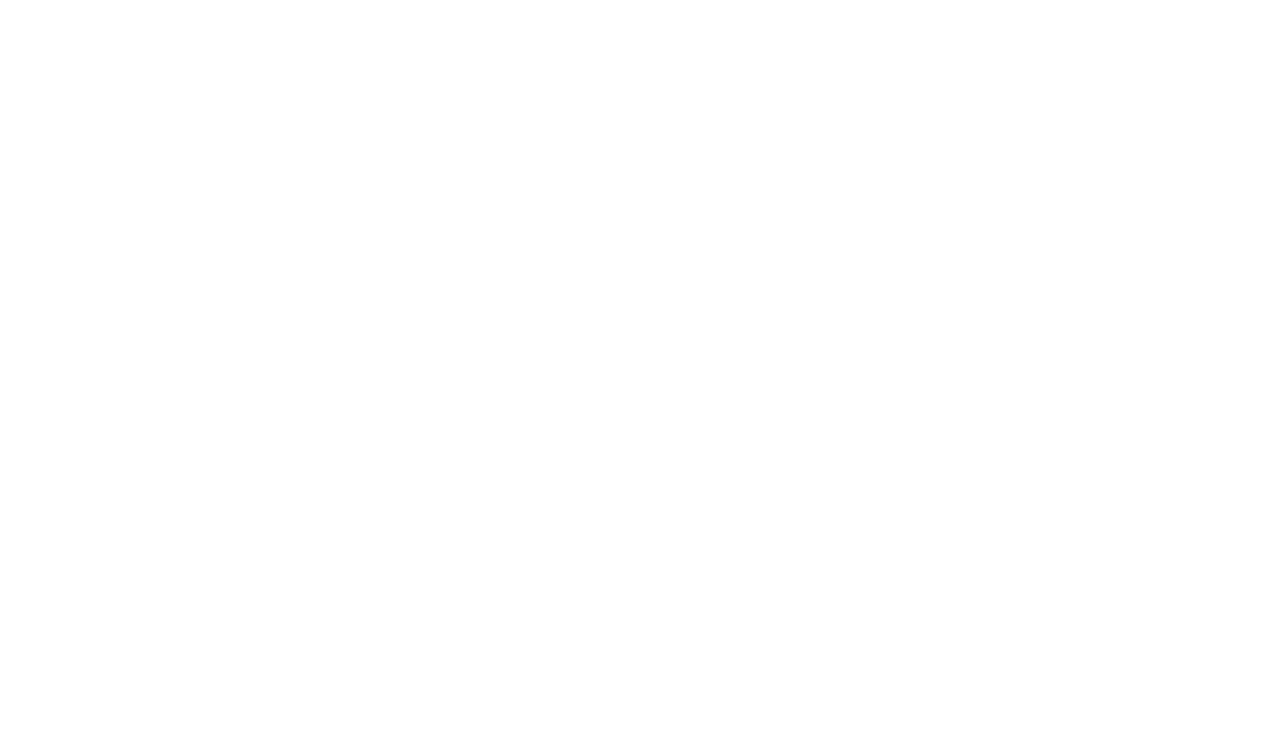
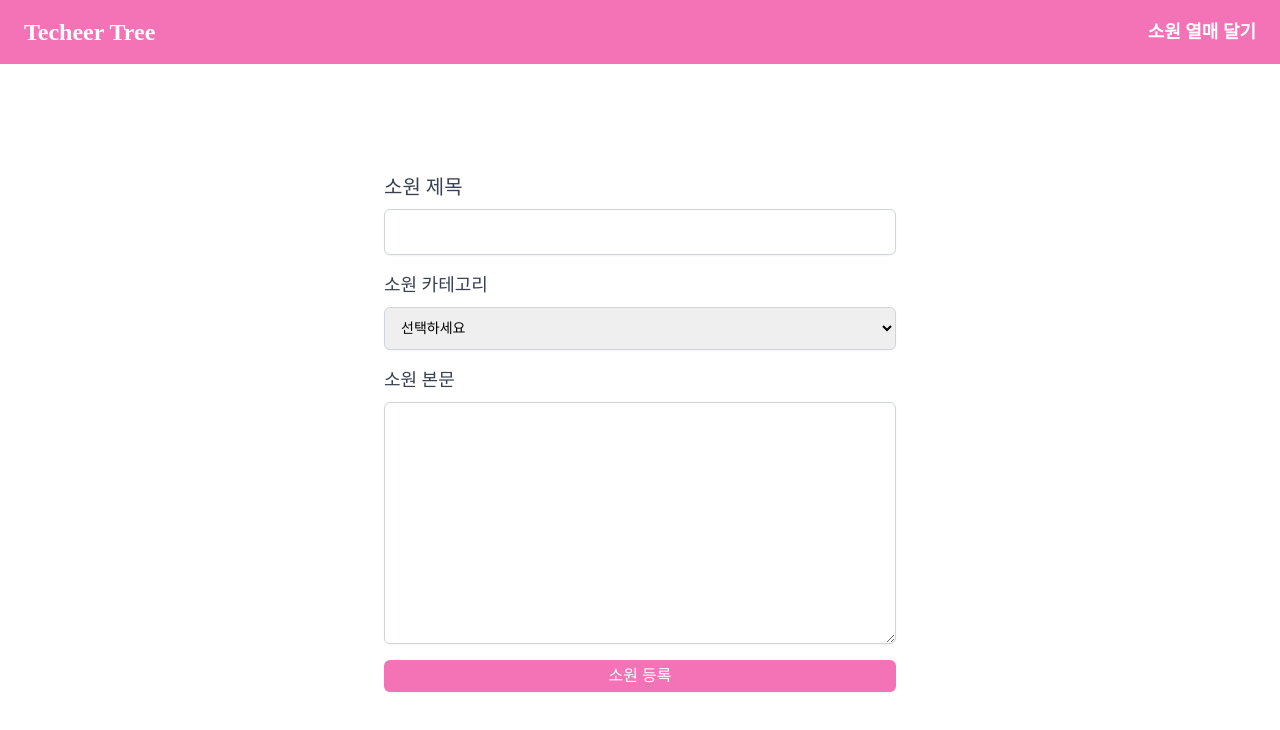
Before and after one commit to techeer-sv/Good-Night-3rd-Hackathon-Frontend, a React (Vite) app in the folder GoodNight_FE/: page /wish in a window 1280 px wide. Before the commit this address had no page. Shown: the top 730 px of the page. Built offline with nearby package versions, Linux system fonts and the light colour scheme.

Commit message:
소원 열매 달기 페이지 퍼블리싱

```diff
--- a/GoodNight_FE/src/components/Header.tsx
+++ b/GoodNight_FE/src/components/Header.tsx
@@ -2,7 +2,7 @@
 
 const Header: React.FC = () => {
   return (
-    <div className="bg-pink-500 text-white py-4 px-6 flex justify-between items-center">
+    <div className="bg-pink-400 text-white py-4 px-6 flex justify-between items-center">
       <div className="text-white text-2xl font-extrabold">Techeer Tree</div>
       <div className="text-white text-lg font-extrabold">소원 열매 달기</div>
     </div>
--- /dev/null
+++ b/GoodNight_FE/src/components/wish/WishPage.tsx
@@ -0,0 +1,136 @@
+//소원 열매 달기 페이지(소원 등록)
+import React, { useState } from 'react';
+import Header from '../Header';
+
+const categories = [
+  '진로',
+  '건강',
+  '인간 관계',
+  '돈',
+  '목표',
+  '학업/성적',
+  '기타',
+];
+
+const WishPage: React.FC = () => {
+  const [title, setTitle] = useState('');
+  const [category, setCategory] = useState('');
+  const [description, setDescription] = useState('');
+  const [errors, setErrors] = useState<{
+    title?: string;
+    category?: string;
+    description?: string;
+  }>({});
+  // const navigate = useNavigate();
+
+  const handleSubmit = (event: React.FormEvent) => {
+    event.preventDefault();
+    let hasError = false;
+    const newErrors: {
+      title?: string;
+      category?: string;
+      description?: string;
+    } = {};
+
+    if (!title) {
+      newErrors.title = '소원 제목을 입력해주세요.';
+      hasError = true;
+    }
+    if (!category) {
+      newErrors.category = '소원 카테고리를 선택해주세요.';
+      hasError = true;
+    }
+    if (!description) {
+      newErrors.description = '소원 본문을 입력해주세요.';
+      hasError = true;
+    }
+
+    if (hasError) {
+      setErrors(newErrors);
+      return;
+    }
+
+    //navigate 추가할 것
+  };
+
+  return (
+    <div className="flex flex-col w-full h-screen">
+      <Header />
+      <div className="flex flex-col justify-center items-center w-full h-screen p-6">
+        <form className="w-full max-w-lg" onSubmit={handleSubmit}>
+          <div className="mb-4">
+            <label
+              htmlFor="title"
+              className="block text-xl font-medium text-gray-700"
+            >
+              소원 제목
+            </label>
+            <input
+              id="title"
+              type="text"
+              value={title}
+              onChange={(e) => setTitle(e.target.value)}
+              className="mt-2 block w-full px-3 py-3 border border-gray-300 rounded-md shadow-sm focus:outline-none focus:ring-indigo-500 focus:border-indigo-500 sm:text-sm"
+              required
+            />
+            {errors.title && (
+              <p className="text-red-500 text-sm mt-1">{errors.title}</p>
+            )}
+          </div>
+          <div className="mb-4">
+            <label
+              htmlFor="category"
+              className="block text-lg font-medium text-gray-700"
+            >
+              소원 카테고리
+            </label>
+            <select
+              id="category"
+              value={category}
+              onChange={(e) => setCategory(e.target.value)}
+              className="mt-2 block w-full px-3 py-3 border border-gray-300 rounded-md shadow-sm focus:outline-none focus:ring-indigo-500 focus:border-indigo-500 sm:text-sm"
+              required
+            >
+              <option value="">선택하세요</option>
+              {categories.map((cat) => (
+                <option key={cat} value={cat}>
+                  {cat}
+                </option>
+              ))}
+            </select>
+            {errors.category && (
+              <p className="text-red-500 text-sm mt-1">{errors.category}</p>
+            )}
+          </div>
+          <div className="mb-4">
+            <label
+              htmlFor="description"
+              className="block text-lg font-medium text-gray-700"
+            >
+              소원 본문
+            </label>
+            <textarea
+              id="description"
+              rows={4}
+              value={description}
+              onChange={(e) => setDescription(e.target.value)}
+              className="mt-2 block w-full px-3 py-20 border border-gray-300 rounded-md shadow-sm focus:outline-none sm:text-sm"
+              required
+            />
+            {errors.description && (
+              <p className="text-red-500 text-sm mt-1">{errors.description}</p>
+            )}
+          </div>
+          <button
+            type="submit"
+            className="w-full bg-pink-400 text-white py-2 px-4 rounded-md shadow-sm focus:outline-none focus:ring-2 focus:ring-offset-2"
+          >
+            소원 등록
+          </button>
+        </form>
+      </div>
+    </div>
+  );
+};
+
+export default WishPage;
--- a/GoodNight_FE/src/main.tsx
+++ b/GoodNight_FE/src/main.tsx
@@ -1,14 +1,16 @@
 import { StrictMode } from 'react';
 import { createRoot } from 'react-dom/client';
 import { BrowserRouter as Router, Routes, Route } from 'react-router-dom';
+import './index.css';
 import MainPage from './components/mainPage/MainPage';
-import './index.css';
+import WishPage from './components/wish/WishPage';
 
 createRoot(document.getElementById('root')!).render(
   <StrictMode>
     <Router>
       <Routes>
         <Route path="/" element={<MainPage />} />
+        <Route path="/wish" element={<WishPage />} />
       </Routes>
     </Router>
   </StrictMode>,
```
